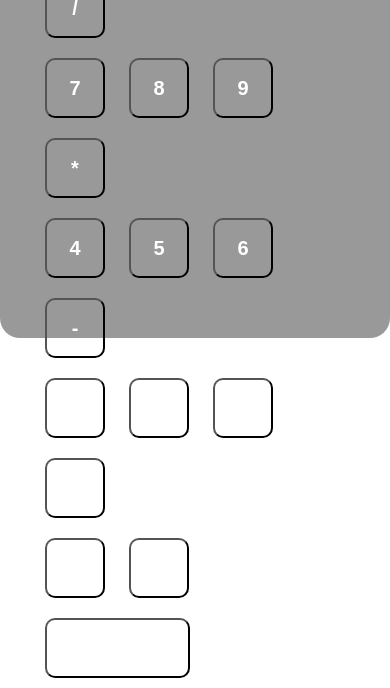
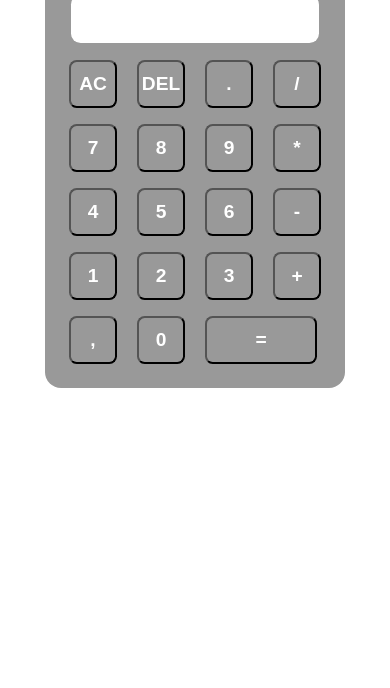
Before and after one commit to Muchiri-cmd/Javascript-Calculator, a plain HTML site: page index.html in a window 390 px wide. Shown: the part 262-950 px from the top of the page. After the commit the page ends 844 px from the top, so only its background shows below. Drawn offline with Linux system fonts and the light colour scheme.

Commit message:
Fix layout

```diff
--- a/index.html
+++ b/index.html
@@ -12,6 +12,7 @@
 
     <div class="container">
         <div class="calculator">
+                <p style="font-size:2em">CASIO</p>
                 <div class="display-area" id="display">
 
                 </div>
--- a/style.css
+++ b/style.css
@@ -3,46 +3,63 @@
     margin:0;
     padding:0;
 }
-.container{
-    width:100%;
-    height:600px;
-    display: flex;
-    align-items:center;
-    justify-content:center;
-
+body{
+    height:100vh;
+    display:flex;
+    align-items: center;
+    justify-content: center;
 }
 .calculator{
     background:#999999;
-    height:100%;
-    padding:35px;
-    border-radius:20px;
+    padding:2em;
+    border-radius:2em;
+    min-width:530px;
 }
 .calculator button {
-    width:60px;
-    height:60px;
-    border-radius: 10px;
+    width:3em;
+    height:3em;
+    border-radius: .4em;
     background: transparent;
     color:white;
     font-weight:bold;
-    font-size: 20px;
+    font-size: 2em;
     cursor: pointer;
-    margin:10px;
+    margin:.3em;
 }
 .display-area{
     display: flex;
     justify-content: flex-end;
-    margin:20px 0;
+    align-items: end;
+    margin:.2em;
     background: white;
-    border-radius:10px;
-    text-align:right;
-    flex:1;
-    font-size:45px;
-    box-shadow:none;
+    border-radius:.2em;
+    font-size:3em;
     border:none;
     color:black;
-    height:75px;
+    height:2em;
+}
+button.equals{
+    width:6.5em;
+}
+
+@media screen and (max-width:600px){
+    .calculator{
+        padding:1rem;
+        border-radius:1rem;
+        min-width: 300px;
+    }
+    .calculator button{
+        width:3rem;
+        height:3rem;
+        font-size:1.2rem;
+        margin:.5rem;
+    }
+    .display-area{
+        height:3rem;
+        font-size:3rem;
+    }
+    button.equals{
+        width:7rem;
+    }
 
 }
-button.equals{
-    width:145px;
-}
```
